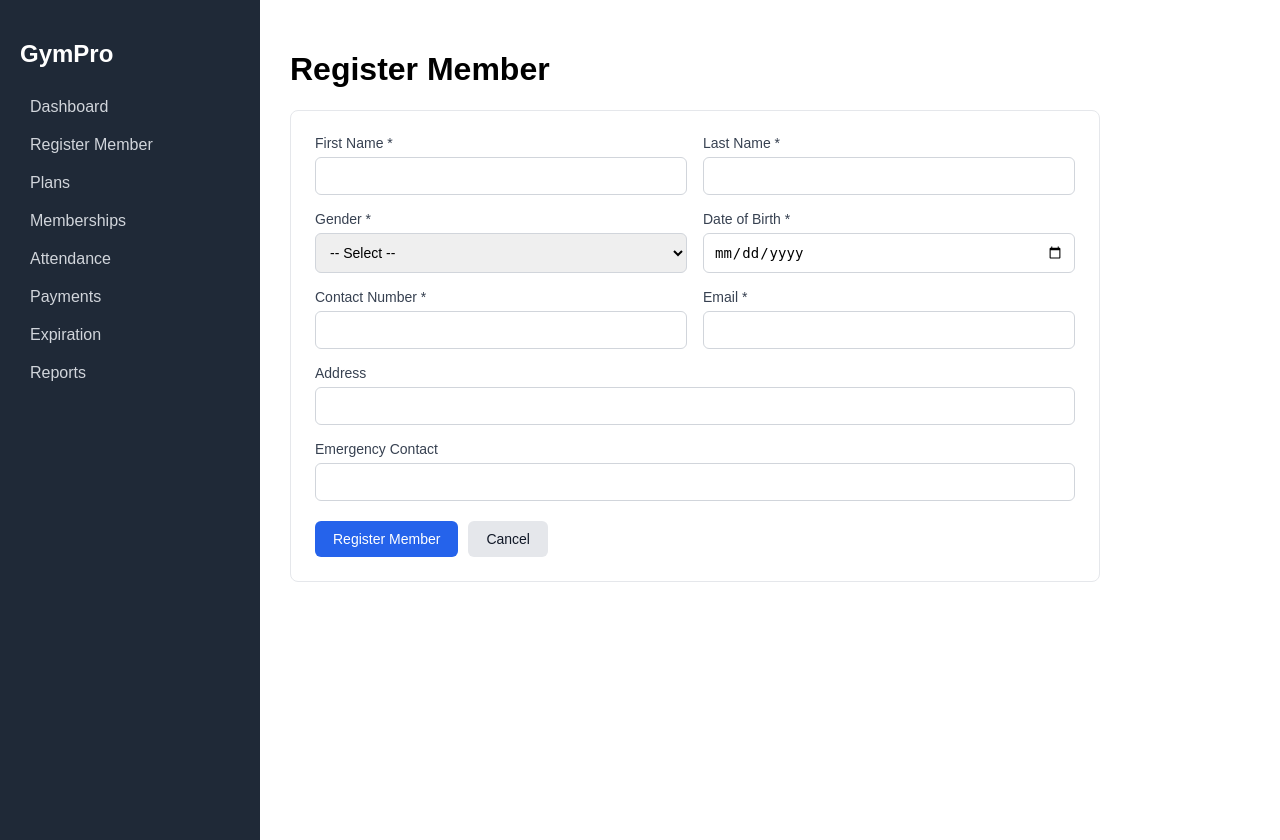
After one commit to Radleyyyy/GYM_MANAGEMENT_SYSTEM, a Flask app: page /members/register in a window 1280 px wide. The commit adds this page. Run offline with Flask 3, Linux system fonts and the light colour scheme.

Commit message:
Lab 3: member registration

```diff
--- a/app.py
+++ b/app.py
@@ -1,10 +1,12 @@
 from flask import Flask
 import config
 from controllers.main import main_bp
+from controllers.members import members_bp
 
 app = Flask(__name__)
 app.config.from_object(config)
 app.register_blueprint(main_bp)
+app.register_blueprint(members_bp)
 
 if __name__ == "__main__":
     app.run(debug=True)
--- /dev/null
+++ b/controllers/members.py
@@ -0,0 +1,69 @@
+import re
+import sqlite3
+from datetime import date
+from flask import Blueprint, render_template, request, redirect, url_for, flash
+from models import member_model
+
+members_bp = Blueprint("members", __name__, url_prefix="/members")
+
+EMAIL_RE = re.compile(r"^[^@\s]+@[^@\s]+\.[^@\s]+$")
+PHONE_RE = re.compile(r"^[0-9+\-\s]{7,15}$")
+FIELDS = ("first_name", "last_name", "gender", "date_of_birth",
+          "contact_number", "email", "address", "emergency_contact")
+REQUIRED = {
+    "first_name": "First name", "last_name": "Last name", "gender": "Gender",
+    "date_of_birth": "Date of birth", "contact_number": "Contact number",
+    "email": "Email",
+}
+
+
+def validate(f):
+    errors = [f"{label} is required." for key, label in REQUIRED.items() if not f[key]]
+    if errors:
+        return errors
+    if f["gender"] not in ("Male", "Female", "Other"):
+        errors.append("Gender is invalid.")
+    try:
+        dob = date.fromisoformat(f["date_of_birth"])
+        if dob >= date.today():
+            errors.append("Date of birth must be in the past.")
+    except ValueError:
+        errors.append("Date of birth is invalid.")
+    if not PHONE_RE.match(f["contact_number"]):
+        errors.append("Contact number is invalid.")
+    if not EMAIL_RE.match(f["email"]):
+        errors.append("Email format is invalid.")
+    if not errors:
+        if member_model.email_exists(f["email"]):
+            errors.append("This email is already registered.")
+        if member_model.contact_exists(f["contact_number"]):
+            errors.append("This contact number is already registered.")
+    return errors
+
+
+@members_bp.route("/register", methods=["GET", "POST"])
+def register():
+    form = {k: "" for k in FIELDS}
+    if request.method == "POST":
+        form = {k: request.form.get(k, "").strip() for k in FIELDS}
+        form["email"] = form["email"].lower()
+        errors = validate(form)
+        if errors:
+            for e in errors:
+                flash(e, "error")
+        else:
+            try:
+                member_id = member_model.create_member(form)
+                return redirect(url_for("members.success", member_id=member_id))
+            except sqlite3.IntegrityError:
+                flash("A member with this email or contact number already exists.", "error")
+    return render_template("member_form.html", form=form)
+
+
+@members_bp.route("/success/<int:member_id>")
+def success(member_id):
+    member = member_model.get_member(member_id)
+    if member is None:
+        flash("Member not found.", "error")
+        return redirect(url_for("members.register"))
+    return render_template("member_success.html", member=member)
--- a/static/style.css
+++ b/static/style.css
@@ -4,3 +4,21 @@ body { margin: 0; font-family: Arial, sans-serif; display: flex; }
 .sidebar a { display: block; color: #d1d5db; padding: 10px; text-decoration: none; border-radius: 6px; }
 .sidebar a:hover { background: #374151; color: #fff; }
 .content { flex: 1; padding: 30px; }
+
+.form-card { background: #fff; border: 1px solid #e5e7eb; border-radius: 8px; padding: 24px; max-width: 760px; }
+.grid { display: grid; grid-template-columns: 1fr 1fr; gap: 16px; }
+.grid .full { grid-column: 1 / -1; }
+label { display: flex; flex-direction: column; font-size: 14px; color: #374151; gap: 6px; }
+input, select { padding: 10px; border: 1px solid #d1d5db; border-radius: 6px; font-size: 14px; }
+.actions { margin-top: 20px; display: flex; gap: 10px; }
+.btn { background: #2563eb; color: #fff; border: none; padding: 10px 18px; border-radius: 6px; cursor: pointer; text-decoration: none; font-size: 14px; }
+.btn:hover { background: #1d4ed8; }
+.btn-light { background: #e5e7eb; color: #111827; }
+.btn-light:hover { background: #d1d5db; }
+.flash { padding: 12px 16px; border-radius: 6px; margin-bottom: 10px; max-width: 760px; }
+.flash-error { background: #fee2e2; color: #991b1b; }
+.flash-success { background: #dcfce7; color: #166534; }
+.success-text { color: #166534; font-weight: bold; }
+.details { border-collapse: collapse; width: 100%; }
+.details th { text-align: left; width: 200px; padding: 8px; background: #f3f4f6; }
+.details td { padding: 8px; border-bottom: 1px solid #e5e7eb; }
--- a/templates/base.html
+++ b/templates/base.html
@@ -9,7 +9,7 @@
   <nav class="sidebar">
     <h2>GymPro</h2>
     <a href="{{ url_for('main.dashboard') }}">Dashboard</a>
-    <a href="#">Members</a>
+    <a href="{{ url_for('members.register') }}">Register Member</a>
     <a href="#">Plans</a>
     <a href="#">Memberships</a>
     <a href="#">Attendance</a>
@@ -17,6 +17,13 @@
     <a href="#">Expiration</a>
     <a href="#">Reports</a>
   </nav>
-  <main class="content">{% block content %}{% endblock %}</main>
+  <main class="content">
+    {% with messages = get_flashed_messages(with_categories=true) %}
+      {% for category, message in messages %}
+        <div class="flash flash-{{ category }}">{{ message }}</div>
+      {% endfor %}
+    {% endwith %}
+    {% block content %}{% endblock %}
+  </main>
 </body>
 </html>
--- /dev/null
+++ b/templates/member_form.html
@@ -0,0 +1,42 @@
+{% extends "base.html" %}
+{% block title %}Register Member{% endblock %}
+{% block content %}
+<h1>Register Member</h1>
+<form method="post" class="form-card">
+  <div class="grid">
+    <label>First Name *
+      <input type="text" name="first_name" value="{{ form.first_name }}" required>
+    </label>
+    <label>Last Name *
+      <input type="text" name="last_name" value="{{ form.last_name }}" required>
+    </label>
+    <label>Gender *
+      <select name="gender" required>
+        <option value="">-- Select --</option>
+        {% for g in ["Male", "Female", "Other"] %}
+        <option value="{{ g }}" {% if form.gender == g %}selected{% endif %}>{{ g }}</option>
+        {% endfor %}
+      </select>
+    </label>
+    <label>Date of Birth *
+      <input type="date" name="date_of_birth" value="{{ form.date_of_birth }}" required>
+    </label>
+    <label>Contact Number *
+      <input type="text" name="contact_number" value="{{ form.contact_number }}" required>
+    </label>
+    <label>Email *
+      <input type="email" name="email" value="{{ form.email }}" required>
+    </label>
+    <label class="full">Address
+      <input type="text" name="address" value="{{ form.address }}">
+    </label>
+    <label class="full">Emergency Contact
+      <input type="text" name="emergency_contact" value="{{ form.emergency_contact }}">
+    </label>
+  </div>
+  <div class="actions">
+    <button type="submit" class="btn">Register Member</button>
+    <a href="{{ url_for('main.dashboard') }}" class="btn btn-light">Cancel</a>
+  </div>
+</form>
+{% endblock %}
```
Also changed, not shown: models/member_model.py (added, +54 -0 lines), templates/member_success.html (added, +24 -0 lines), database/gym.db.
